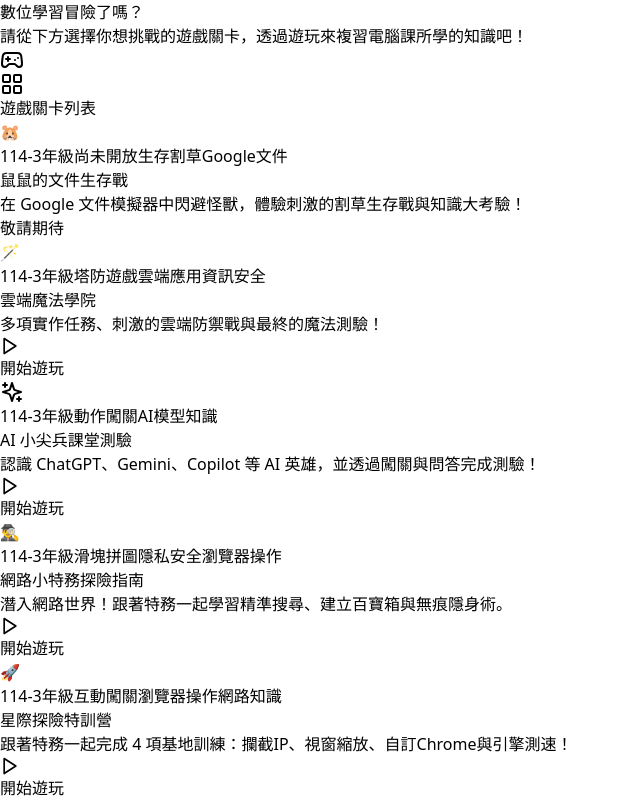
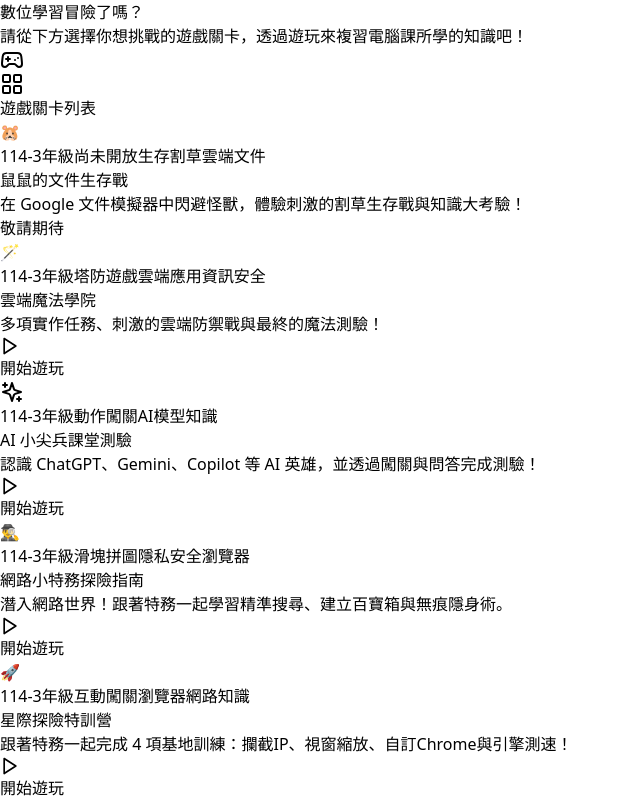
Before and after one commit to always77798-dot/computer-class-games, a React (Vite) app: page / in a window 1280 px wide. Shown: the part 420-1220 px from the top of the page, without its empty margins (0-640 px from the left). Built offline with nearby package versions, Linux system fonts and the light colour scheme.

Commit message:
Update App.jsx

```diff
--- a/src/App.jsx
+++ b/src/App.jsx
@@ -20,7 +20,7 @@ const GAMES_LIST = [
     description: '在 Google 文件模擬器中閃避怪獸，體驗刺激的割草生存戰與知識大考驗！',
     icon: <span className="text-4xl leading-none">🐹</span>,
     color: 'bg-amber-100 border-amber-400 text-amber-800',
-    tags: ['114-3年級', '尚未開放', '生存割草', 'Google文件'],
+    tags: ['114-3年級', '尚未開放', '生存割草', '雲端文件'],
     disabled: true
   },
   {
@@ -47,7 +47,7 @@ const GAMES_LIST = [
     description: '潛入網路世界！跟著特務一起學習精準搜尋、建立百寶箱與無痕隱身術。',
     icon: <span className="text-4xl leading-none">🕵️‍♂️</span>,
     color: 'bg-emerald-100 border-emerald-400 text-emerald-800',
-    tags: ['114-3年級', '滑塊拼圖', '隱私安全', '瀏覽器操作'],
+    tags: ['114-3年級', '滑塊拼圖', '隱私安全', '瀏覽器'],
     disabled: false
   },
   {
@@ -56,7 +56,7 @@ const GAMES_LIST = [
   description: '跟著特務一起完成 4 項基地訓練：攔截IP、視窗縮放、自訂Chrome與引擎測速！',
   icon: <span className="text-4xl leading-none">🚀</span>,
   color: 'bg-blue-100 border-blue-400 text-blue-800',
-  tags: ['114-3年級', '互動闖關', '瀏覽器操作','網路知識'],
+  tags: ['114-3年級', '互動闖關', '瀏覽器','網路知識'],
   disabled: false
 }
 ];
```
